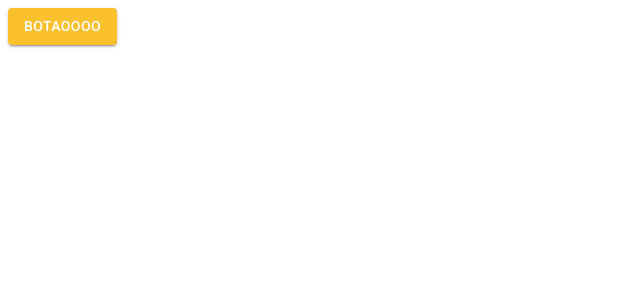
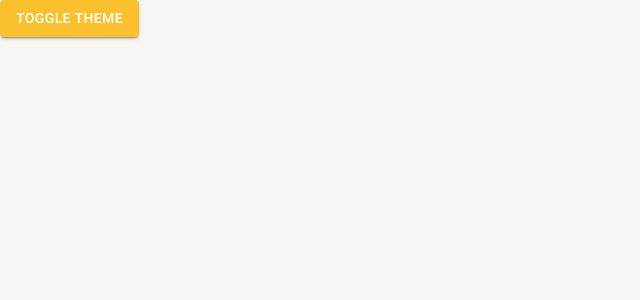
Before and after one commit to raniere57/react-material, a React (Create React App) app: page /pagina-inicial in a window 1280 px wide. Shown: the top 300 px of the page, without its empty margins (0-640 px from the left). Built offline with nearby package versions, Linux system fonts and the light colour scheme.

Commit message:
feat: adicionado tema escuro e troca de tema

```diff
--- a/public/index.html
+++ b/public/index.html
@@ -16,7 +16,7 @@
   <title>Cadastros</title>
 </head>
 
-<body>
+<body style="margin: 0; padding:0 ;">
   <noscript>You need to enable JavaScript to run this app.</noscript>
   <div id="root"></div>
 
--- a/src/App.tsx
+++ b/src/App.tsx
@@ -1,16 +1,15 @@
-import { ThemeProvider } from '@mui/material'
 import {BrowserRouter} from 'react-router-dom'
 import { AppRoutes } from './routes'
-import { LightTheme } from './shared/themes'
+import { AppThemeProvider } from './shared/contexts'
 
 export const App = () => {
 
   return (
 
-    <ThemeProvider theme={LightTheme} >
-      <BrowserRouter>
-        <AppRoutes/>
-      </BrowserRouter>
-    </ThemeProvider>
+      <AppThemeProvider>
+        <BrowserRouter>
+          <AppRoutes/>
+        </BrowserRouter>
+      </AppThemeProvider>
   )
 }
--- a/src/routes/index.tsx
+++ b/src/routes/index.tsx
@@ -1,11 +1,14 @@
 import { Button } from '@mui/material'
 import {Navigate, Route, Routes} from 'react-router-dom'
+import { useAppThemeContext } from '../shared/contexts'
 
 export const AppRoutes = () => {
 
+  const {toggleTheme} = useAppThemeContext()
+
   return(
     <Routes>
-      <Route path='pagina-inicial' element={<Button variant='contained' color='primary' >botaoooo</Button>} />
+      <Route path='pagina-inicial' element={<Button variant='contained' color='primary' onClick={toggleTheme}>Toggle Theme</Button>} />
       <Route path='*' element={<Navigate to='/pagina-inicial' />} />
     </Routes>
   )
--- /dev/null
+++ b/src/shared/contexts/ThemeContext.tsx
@@ -0,0 +1,45 @@
+import React, { createContext, useCallback, useContext, useMemo, useState } from "react";
+import { Box, ThemeProvider } from '@mui/material'
+import { DarkTheme, LightTheme } from '../../shared/themes'
+
+
+
+interface IThemeContextData {
+  themeName: 'light' | 'dark'
+  toggleTheme: () => void;
+}
+
+interface IThemeProviderProps {
+  children: React.ReactNode
+}
+
+const ThemeContext = createContext({} as IThemeContextData)
+
+export const useAppThemeContext = () => {
+  return useContext(ThemeContext)
+}
+
+export const AppThemeProvider: React.FC<IThemeProviderProps> = ({children}) => {
+
+  const [themeName, setThemeName] = useState<'light' | 'dark'>('light')
+
+  const toggleTheme = useCallback(() => {
+    setThemeName(oldThemeName => oldThemeName === 'light' ? 'dark' : 'light')
+  }, [])
+
+  const theme = useMemo(() => {
+    if (themeName === 'light') return LightTheme
+
+    return DarkTheme
+  }, [themeName])
+
+  return(
+    <ThemeContext.Provider value={{themeName, toggleTheme}}>
+      <Box width='100vw' height='100vh' bgcolor={theme.palette.background.default} >
+        <ThemeProvider theme={theme} >
+          {children}
+        </ThemeProvider>
+      </Box>
+    </ThemeContext.Provider>
+  )
+}
--- a/src/shared/contexts/index.ts
+++ b/src/shared/contexts/index.ts
@@ -1 +1 @@
-export {}
+export * from './ThemeContext'
--- /dev/null
+++ b/src/shared/themes/Dark.ts
@@ -0,0 +1,23 @@
+import {createTheme} from '@mui/material'
+import { cyan, yellow } from '@mui/material/colors'
+
+export const DarkTheme = createTheme({
+  palette: {
+    primary: {
+      main: yellow[700],
+      dark: yellow[800],
+      light: yellow[500],
+      contrastText: '#ffffff'
+    },
+    secondary: {
+      main: cyan[400],
+      dark: cyan[500],
+      light: cyan[300],
+      contrastText: '#ffffff'
+    },
+    background: {
+      paper: '#303134',
+      default: '#202124'
+    }
+  }
+})
--- a/src/shared/themes/index.ts
+++ b/src/shared/themes/index.ts
@@ -1 +1,2 @@
 export * from './Light'
+export * from './Dark'
```
